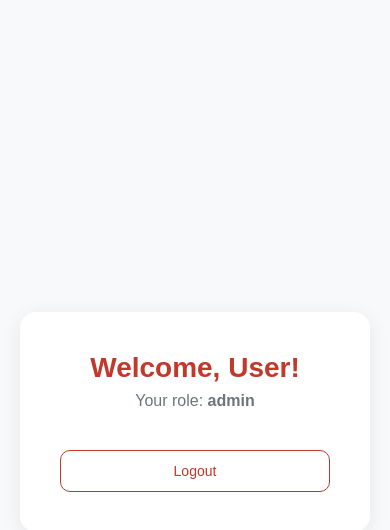
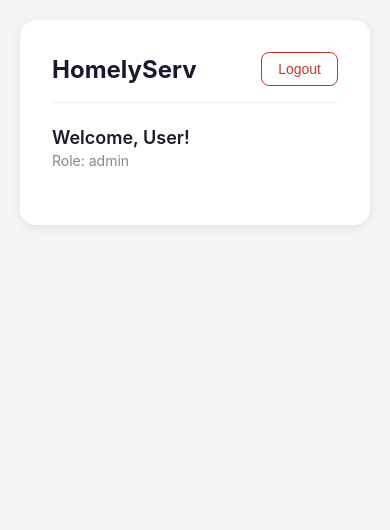
Before and after one commit to contractforlife-eng/homelyserv, a React (Vite) app in the folder frontend/: page / in a window 390 px wide. Shown: the top 530 px of the page. Built offline with nearby package versions, Linux system fonts and the light colour scheme; sample sign-in values are in the browser's storage.

Commit message:
Complete Home.jsx with inline styles - fully responsive

```diff
--- a/frontend/src/pages/Home.jsx
+++ b/frontend/src/pages/Home.jsx
@@ -1,5 +1,7 @@
 import useAuthStore from '../store/authStore';
 import { useNavigate } from 'react-router-dom';
+import api from '../utils/api';
+import toast from 'react-hot-toast';
 
 export default function Home() {
   const { user, logout } = useAuthStore();
@@ -10,186 +12,249 @@ export default function Home() {
     navigate('/login');
   };
 
-  return (
-    <div style={{
+  const switchRole = async () => {
+    const newRole = user?.role === 'WORKER' ? 'EMPLOYER' : 'WORKER';
+    const confirm = window.confirm(`Switch your account to ${newRole}?`);
+    if (!confirm) return;
+
+    try {
+      await api.put('/auth/switch-role', { role: newRole });
+      const updatedUser = { ...user, role: newRole };
+      localStorage.setItem('user', JSON.stringify(updatedUser));
+      window.location.reload();
+      toast.success(`Switched to ${newRole} successfully!`);
+    } catch (err) {
+      toast.error('Failed to switch role');
+    }
+  };
+
+  const containerStyle = {
     minHeight: '100vh',
-      background: '#F8F9FA',
+    background: '#f5f5f5',
+    padding: '20px',
+    fontFamily: '-apple-system, BlinkMacSystemFont, "Segoe UI", Roboto, sans-serif',
+  };
+
+  const cardStyle = {
+    maxWidth: '600px',
+    margin: '0 auto',
+    background: '#ffffff',
+    borderRadius: '16px',
+    padding: '32px',
+    boxShadow: '0 2px 12px rgba(0,0,0,0.08)',
+  };
+
+  const headerStyle = {
+    display: 'flex',
+    justifyContent: 'space-between',
+    alignItems: 'center',
+    marginBottom: '24px',
+    paddingBottom: '16px',
+    borderBottom: '1px solid #eee',
+  };
+
+  const titleStyle = {
+    fontSize: '24px',
+    fontWeight: '700',
+    color: '#1a1a2e',
+    margin: 0,
+  };
+
+  const logoutBtnStyle = {
+    background: 'transparent',
+    border: '1px solid #C0392B',
+    color: '#C0392B',
+    padding: '8px 16px',
+    borderRadius: '8px',
+    cursor: 'pointer',
+    fontSize: '14px',
+    fontWeight: '500',
+  };
+
+  const welcomeStyle = {
+    marginBottom: '24px',
+  };
+
+  const welcomeTextStyle = {
+    fontSize: '18px',
+    fontWeight: '600',
+    color: '#1a1a2e',
+    marginBottom: '4px',
+  };
+
+  const roleStyle = {
+    fontSize: '14px',
+    color: '#888',
+    margin: 0,
+  };
+
+  const gridStyle = {
     display: 'flex',
     flexDirection: 'column',
+    gap: '12px',
+  };
+
+  const menuItemStyle = (isPrimary = false, isAdmin = false) => ({
+    display: 'flex',
+    alignItems: 'center',
+    gap: '14px',
+    padding: '16px 20px',
+    background: isPrimary ? 'linear-gradient(135deg, #C0392B, #A93226)' : isAdmin ? 'linear-gradient(135deg, #2C3E50, #1A1A2E)' : '#fff',
+    borderRadius: '12px',
+    cursor: 'pointer',
+    border: isPrimary || isAdmin ? 'none' : '1px solid #e9ecef',
+    transition: 'transform 0.2s ease, box-shadow 0.2s ease',
+    boxShadow: '0 1px 3px rgba(0,0,0,0.04)',
+  });
+
+  const iconStyle = (isPrimary = false) => ({
+    fontSize: '24px',
+    width: '44px',
+    height: '44px',
+    display: 'flex',
     alignItems: 'center',
     justifyContent: 'center',
-      padding: '20px',
-      fontFamily: 'Arial, sans-serif'
-    }}>
-      <div style={{
-        background: '#fff',
-        borderRadius: '16px',
-        padding: '40px',
-        maxWidth: '500px',
-        width: '100%',
-        boxShadow: '0 4px 20px rgba(0,0,0,0.08)',
-        textAlign: 'center'
-      }}>
-        <h1 style={{
-          fontSize: '28px',
-          color: '#C0392B',
-          marginBottom: '8px'
-        }}>
-          Welcome, {user?.fullName || 'User'}!
-        </h1>
+    background: isPrimary ? 'rgba(255,255,255,0.2)' : '#fdecea',
+    borderRadius: '10px',
+    flexShrink: 0,
+  });
 
-        <p style={{
-          fontSize: '16px',
-          color: '#6C757D',
-          marginBottom: '20px'
-        }}>
-          Your role: <strong>{user?.role || 'Not set'}</strong>
-        </p>
+  const textStyle = {
+    flex: 1,
+  };
 
-        <div style={{
-          display: 'flex',
-          flexDirection: 'column',
-          gap: '10px',
-          marginTop: '20px'
-        }}>
-          {user?.role === 'ADMIN' && (
-            <button
-              onClick={() => navigate('/admin')}
-              style={{
-                padding: '14px',
-                background: '#2C3E50',
-                color: '#fff',
-                border: 'none',
-                borderRadius: '10px',
+  const titleTextStyle = (isPrimary = false) => ({
     fontSize: '16px',
     fontWeight: '600',
-                cursor: 'pointer'
-              }}
-            >
-              📊 Admin Dashboard
+    color: isPrimary ? '#fff' : '#1a1a2e',
+    margin: 0,
+  });
+
+  const descTextStyle = (isPrimary = false) => ({
+    fontSize: '13px',
+    color: isPrimary ? '#ffcdd2' : '#888',
+    margin: 0,
+  });
+
+  const arrowStyle = (isPrimary = false) => ({
+    fontSize: '20px',
+    color: isPrimary ? '#fff' : '#C0392B',
+  });
+
+  const switchStyle = {
+    marginTop: '20px',
+    paddingTop: '20px',
+    borderTop: '1px solid #eee',
+  };
+
+  const switchBtnStyle = {
+    display: 'flex',
+    alignItems: 'center',
+    gap: '14px',
+    padding: '16px 20px',
+    background: '#fff',
+    borderRadius: '12px',
+    cursor: 'pointer',
+    border: '1px dashed #C0392B',
+    width: '100%',
+    textAlign: 'left',
+  };
+
+  return (
+    <div style={containerStyle}>
+      <div style={cardStyle}>
+        {/* Header */}
+        <div style={headerStyle}>
+          <h1 style={titleStyle}>HomelyServ</h1>
+          <button onClick={handleLogout} style={logoutBtnStyle}>
+            Logout
           </button>
+        </div>
+
+        {/* Welcome */}
+        <div style={welcomeStyle}>
+          <p style={welcomeTextStyle}>Welcome, {user?.fullName || 'User'}!</p>
+          <p style={roleStyle}>Role: {user?.role}</p>
+        </div>
+
+        {/* Menu Items */}
+        <div style={gridStyle}>
+          {/* Admin */}
+          {user?.role === 'ADMIN' && (
+            <div style={menuItemStyle(false, true)} onClick={() => navigate('/admin')}>
+              <div style={iconStyle(false)}>📊</div>
+              <div style={textStyle}>
+                <p style={titleTextStyle(false)}>Dashboard</p>
+                <p style={descTextStyle(false)}>Manage hires, payments and users</p>
+              </div>
+              <span style={arrowStyle(false)}>›</span>
+            </div>
           )}
 
+          {/* Worker */}
           {user?.role === 'WORKER' && (
             <>
-              <button
-                onClick={() => navigate('/worker-profile')}
-                style={{
-                  padding: '14px',
-                  background: '#C0392B',
-                  color: '#fff',
-                  border: 'none',
-                  borderRadius: '10px',
-                  fontSize: '16px',
-                  fontWeight: '600',
-                  cursor: 'pointer'
-                }}
-              >
-                👤 My Profile
-              </button>
-              <button
-                onClick={() => navigate('/my-hires')}
-                style={{
-                  padding: '14px',
-                  background: '#27AE60',
-                  color: '#fff',
-                  border: 'none',
-                  borderRadius: '10px',
-                  fontSize: '16px',
-                  fontWeight: '600',
-                  cursor: 'pointer'
-                }}
-              >
-                📋 My Hires
-              </button>
+              <div style={menuItemStyle(false)} onClick={() => navigate('/worker-profile')}>
+                <div style={iconStyle(false)}>👤</div>
+                <div style={textStyle}>
+                  <p style={titleTextStyle(false)}>My Profile</p>
+                  <p style={descTextStyle(false)}>Update your skills, salary and availability</p>
+                </div>
+                <span style={arrowStyle(false)}>›</span>
+              </div>
+
+              <div style={menuItemStyle(false)} onClick={() => navigate('/my-hires')}>
+                <div style={iconStyle(false)}>📋</div>
+                <div style={textStyle}>
+                  <p style={titleTextStyle(false)}>My Hires</p>
+                  <p style={descTextStyle(false)}>View offers from employers</p>
+                </div>
+                <span style={arrowStyle(false)}>›</span>
+              </div>
             </>
           )}
 
+          {/* Employer */}
           {user?.role === 'EMPLOYER' && (
             <>
-              <button
-                onClick={() => navigate('/search')}
-                style={{
-                  padding: '14px',
-                  background: '#C0392B',
-                  color: '#fff',
-                  border: 'none',
-                  borderRadius: '10px',
-                  fontSize: '16px',
-                  fontWeight: '600',
-                  cursor: 'pointer'
-                }}
-              >
-                🔍 Find Workers
-              </button>
-              <button
-                onClick={() => navigate('/my-hires')}
-                style={{
-                  padding: '14px',
-                  background: '#27AE60',
-                  color: '#fff',
-                  border: 'none',
-                  borderRadius: '10px',
-                  fontSize: '16px',
-                  fontWeight: '600',
-                  cursor: 'pointer'
-                }}
-              >
-                📋 My Hires
-              </button>
+              <div style={menuItemStyle(true)} onClick={() => navigate('/search')}>
+                <div style={iconStyle(true)}>🔍</div>
+                <div style={textStyle}>
+                  <p style={titleTextStyle(true)}>Find Workers</p>
+                  <p style={descTextStyle(true)}>Search nannies, drivers, cooks and more</p>
+                </div>
+                <span style={arrowStyle(true)}>›</span>
+              </div>
+
+              <div style={menuItemStyle(false)} onClick={() => navigate('/my-hires')}>
+                <div style={iconStyle(false)}>📋</div>
+                <div style={textStyle}>
+                  <p style={titleTextStyle(false)}>My Hires</p>
+                  <p style={descTextStyle(false)}>View your hiring history and payments</p>
+                </div>
+                <span style={arrowStyle(false)}>›</span>
+              </div>
             </>
           )}
         </div>
 
+        {/* Switch Role */}
         {(user?.role === 'WORKER' || user?.role === 'EMPLOYER') && (
-          <button
-            onClick={async () => {
-              const newRole = user?.role === 'WORKER' ? 'EMPLOYER' : 'WORKER';
-              if (window.confirm(`Switch your account to ${newRole}?`)) {
-                try {
-                  const api = (await import('../utils/api')).default;
-                  await api.put('/auth/switch-role', { role: newRole });
-                  const updatedUser = { ...user, role: newRole };
-                  localStorage.setItem('user', JSON.stringify(updatedUser));
-                  window.location.reload();
-                } catch (err) {
-                  alert('Failed to switch role');
-                }
-              }
-            }}
-            style={{
-              marginTop: '16px',
-              padding: '12px',
-              background: '#F0F0F0',
-              color: '#1A1A2E',
-              border: '1px dashed #C0392B',
-              borderRadius: '10px',
-              fontSize: '14px',
-              fontWeight: '500',
-              cursor: 'pointer',
-              width: '100%'
-            }}
-          >
-            🔄 Switch to {user?.role === 'WORKER' ? 'Employer' : 'Worker'}
+          <div style={switchStyle}>
+            <button style={switchBtnStyle} onClick={switchRole}>
+              <span style={{ fontSize: '24px' }}>🔄</span>
+              <div style={textStyle}>
+                <p style={{ fontSize: '16px', fontWeight: '600', color: '#1a1a2e', margin: 0 }}>
+                  Switch to {user?.role === 'WORKER' ? 'Employer' : 'Worker'}
+                </p>
+                <p style={{ fontSize: '13px', color: '#888', margin: 0 }}>
+                  {user?.role === 'WORKER' ? 'Start hiring workers instead' : 'Start looking for jobs instead'}
+                </p>
+              </div>
+              <span style={{ fontSize: '20px', color: '#888' }}>›</span>
             </button>
+          </div>
         )}
-
-        <button
-          onClick={handleLogout}
-          style={{
-            marginTop: '20px',
-            padding: '12px',
-            background: 'transparent',
-            color: '#C0392B',
-            border: '1px solid #C0392B',
-            borderRadius: '10px',
-            fontSize: '14px',
-            cursor: 'pointer',
-            width: '100%'
-          }}
-        >
-          Logout
-        </button>
       </div>
     </div>
   );
```
Lines whose indentation alone changed are shown as unchanged.
